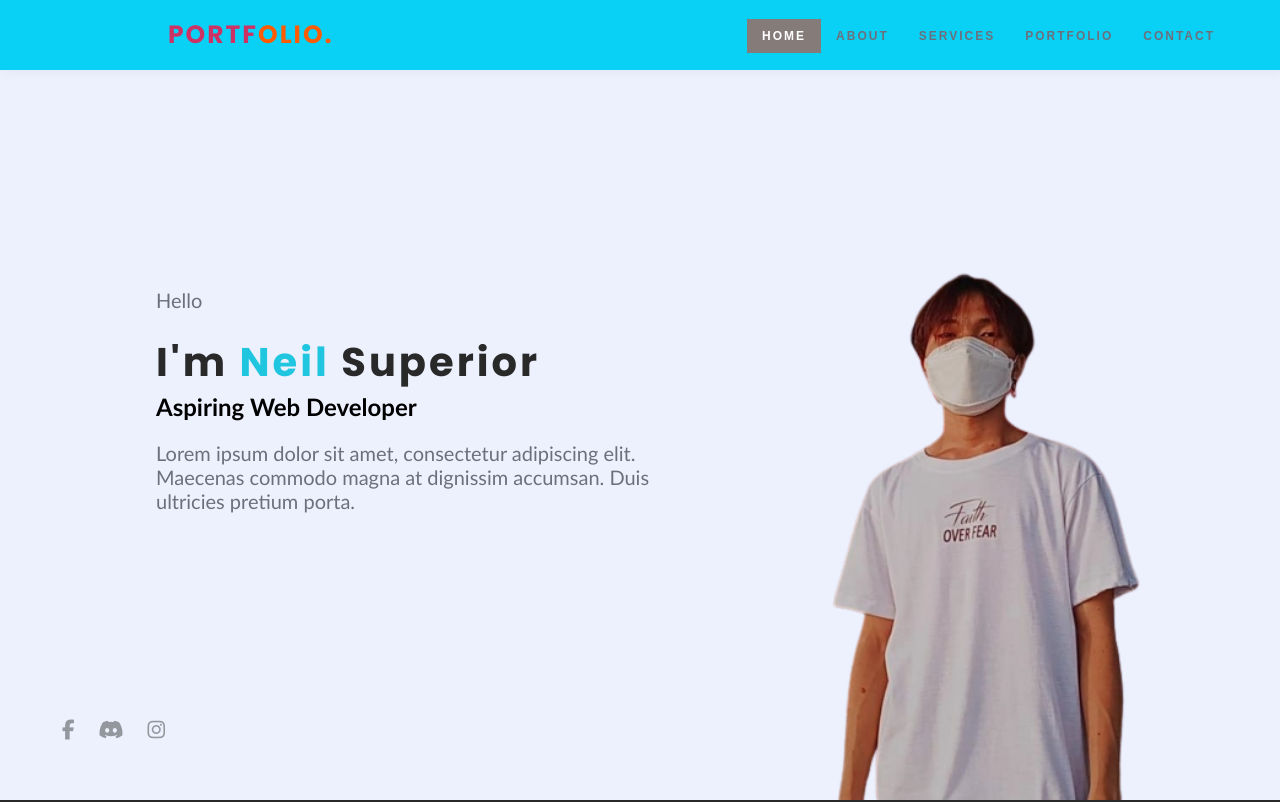
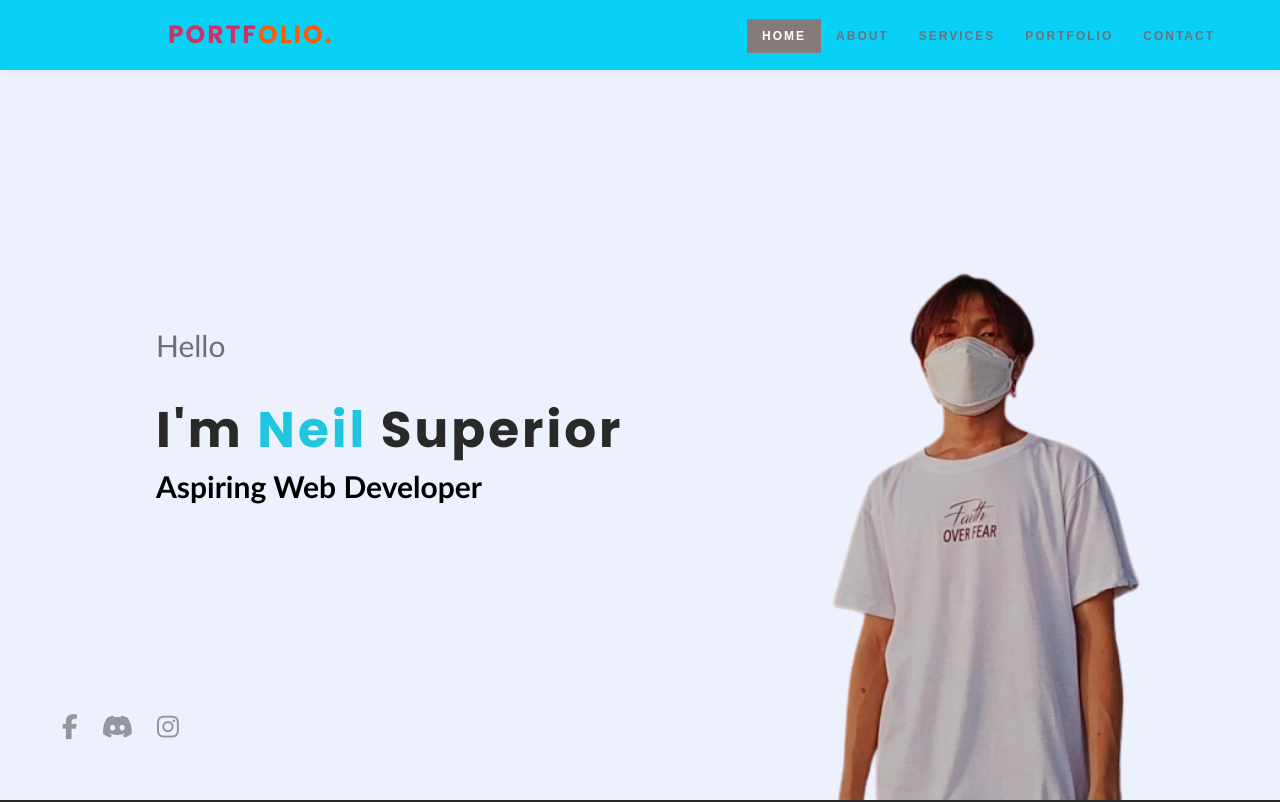
Before and after one commit to neilsuperior/portfolio.github.io, a plain HTML site: page index.html in a window 1280 px wide. Shown: the top 802 px of the page. Drawn offline with Linux system fonts and the light colour scheme.

Commit message:
Add files via upload

```diff
--- a/index.html
+++ b/index.html
@@ -37,7 +37,6 @@
         <p>Hello</p>
         <h1>I'm <font color="#20c6df">Neil</font> Superior</h1>
         <h2>Aspiring Web Developer</h2>
-        <p class="details">Lorem ipsum dolor sit amet, consectetur adipiscing elit. Maecenas commodo magna at dignissim accumsan. Duis ultricies pretium porta.</p>
         </div>
 
         <div class="social">
@@ -75,7 +74,7 @@
 	<section id="services">
         <div class="s-heading">
         <h1>Services</h1>
-        <p>Lorem ipsum dolor sit amet. Risus feugiat in ante metus dictum. Mauris a diam maecenas sed enim.</p>
+        <p> Help create all types of web-based software and ensure great experience for web users.</p>
         </div>
         <div class="b-container">
         <div class="s-box">
--- a/main.css
+++ b/main.css
@@ -77,14 +77,17 @@ nav{
 }
 .name p:nth-child(1),.name .details{
 	color:#6c707c;
-	font-size: 20px;
+	font-size: 30px;
 }
 .name h1{
 	font-family:Poppins;
-	font-size: 40px;
+	font-size: 50px;
 	margin:0px;
 	letter-spacing: 3px;
 	color:#292929;
+}
+.name h2{
+	font-size: 30px;
 }
 .name .image-container{
     display: flex;
@@ -103,7 +106,7 @@ nav{
 }
 .social i{
 	color:rgba(18,17,17,0.40);
-	font-size: 20px;
+	font-size: 25px;
 }
 .social a:hover i{
 	color:#0a8cf5;
```
